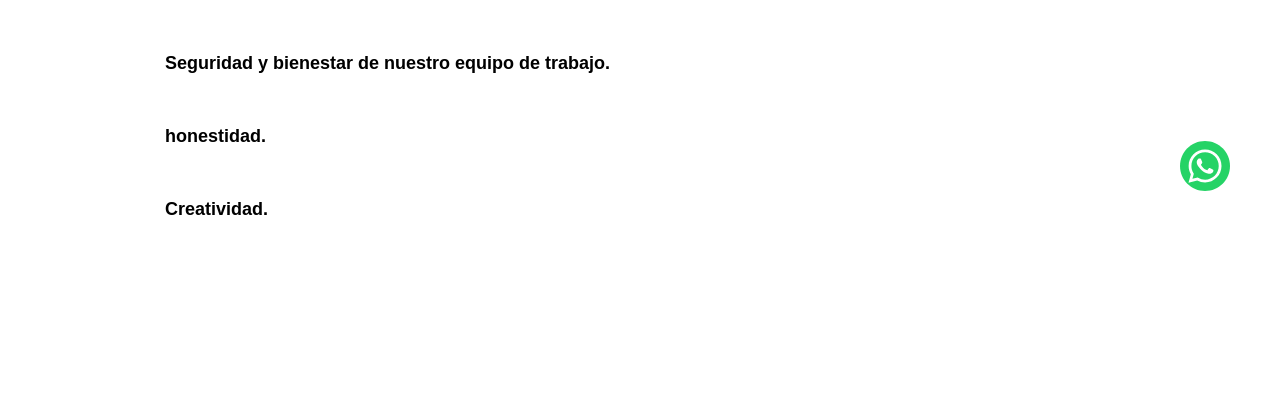
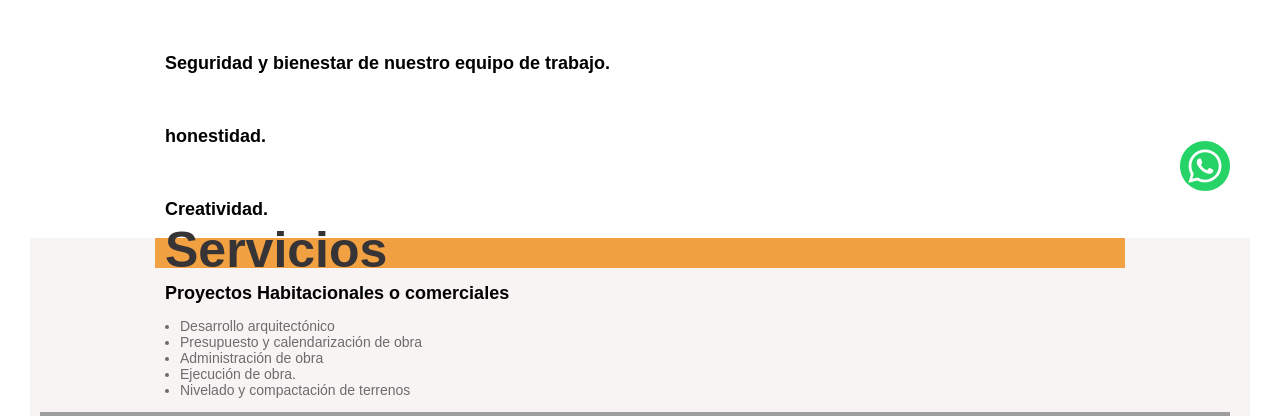
Before and after one commit to carlosjimenezh/dims, a PHP site: page / in a window 1280 px wide. Shown: the part 586-1002 px from the top of the page. Before the commit the page ends 801 px from the top, so only its background shows below. Run offline with PHP 8.4, Linux system fonts and the light colour scheme; some web fonts are replaced; grey boxes are pictures that could not be loaded.

Commit message:
crear sección servicios

```diff
--- a/index.php
+++ b/index.php
@@ -59,11 +59,69 @@
     </section>
 
     <section id="servicios" class="contenido">
-
+        <h2 class="contenido contenido-small w3-center">Servicios</h2>
+        <div class="contenido-small">
+            <h1>Proyectos Habitacionales o comerciales</h1>
+            <ul>
+                <li>Desarrollo arquitectónico</li>
+                <li>Presupuesto y calendarización de obra</li>
+                <li>Administración de obra</li>
+                <li>Ejecución de obra.</li>
+                <li>Nivelado y compactación de terrenos</li>
+            </ul>
+        </div>
+        <div class="w3-row">
+            <div class="w3-third mitadizq">
+                <img src="assets/rectangle.png" alt="">
+            </div>
+            <div class="w3-third mitadcentro">
+                <img src="assets/rectangle.png" alt="">
+            </div>
+            <div class="w3-third mitadder">
+                <img src="assets/rectangle.png" alt="">
+            </div>
+            <div class="w3-third mitadizq">
+                <img src="assets/rectangle.png" alt="">
+            </div>
+            <div class="w3-third mitadcentro">
+                <img src="assets/rectangle.png" alt="">
+            </div>
+            <div class="w3-third mitadder">
+                <img src="assets/rectangle.png" alt="">
+            </div>
+        </div>
+        <div class="contenido-small">
+            <h1>Acabados, remodelaciones y más</h1>
+            <ul>
+                <li>Aplanado de muros</li>
+                <li>Pisos y recubrimientos</li>
+                <li>Muebles de baños</li>
+                <li>Carpintería (muebles de baño, cocinas, closets, pérgolas, etc.)</li>
+            </ul>
+        </div>
+        <div class="w3-row">
+            <div class="w3-third mitadizq">
+                <img src="assets/rectangle.png" alt="">
+            </div>
+            <div class="w3-third mitadcentro">
+                <img src="assets/rectangle.png" alt="">
+            </div>
+            <div class="w3-third mitadder">
+                <img src="assets/rectangle.png" alt="">
+            </div>
+            <div class="w3-third mitadizq">
+                <img src="assets/rectangle.png" alt="">
+            </div>
+            <div class="w3-third mitadcentro">
+                <img src="assets/rectangle.png" alt="">
+            </div>
+            <div class="w3-third mitadder">
+                <img src="assets/rectangle.png" alt="">
+            </div>
+        </div>
     </section>
 
-    <section id="lo-que-hacemos">
-        <div class="contenido"></div>
+    <section id="lo-que-hacemos" class="contenido">
 
     </section>
 
```
